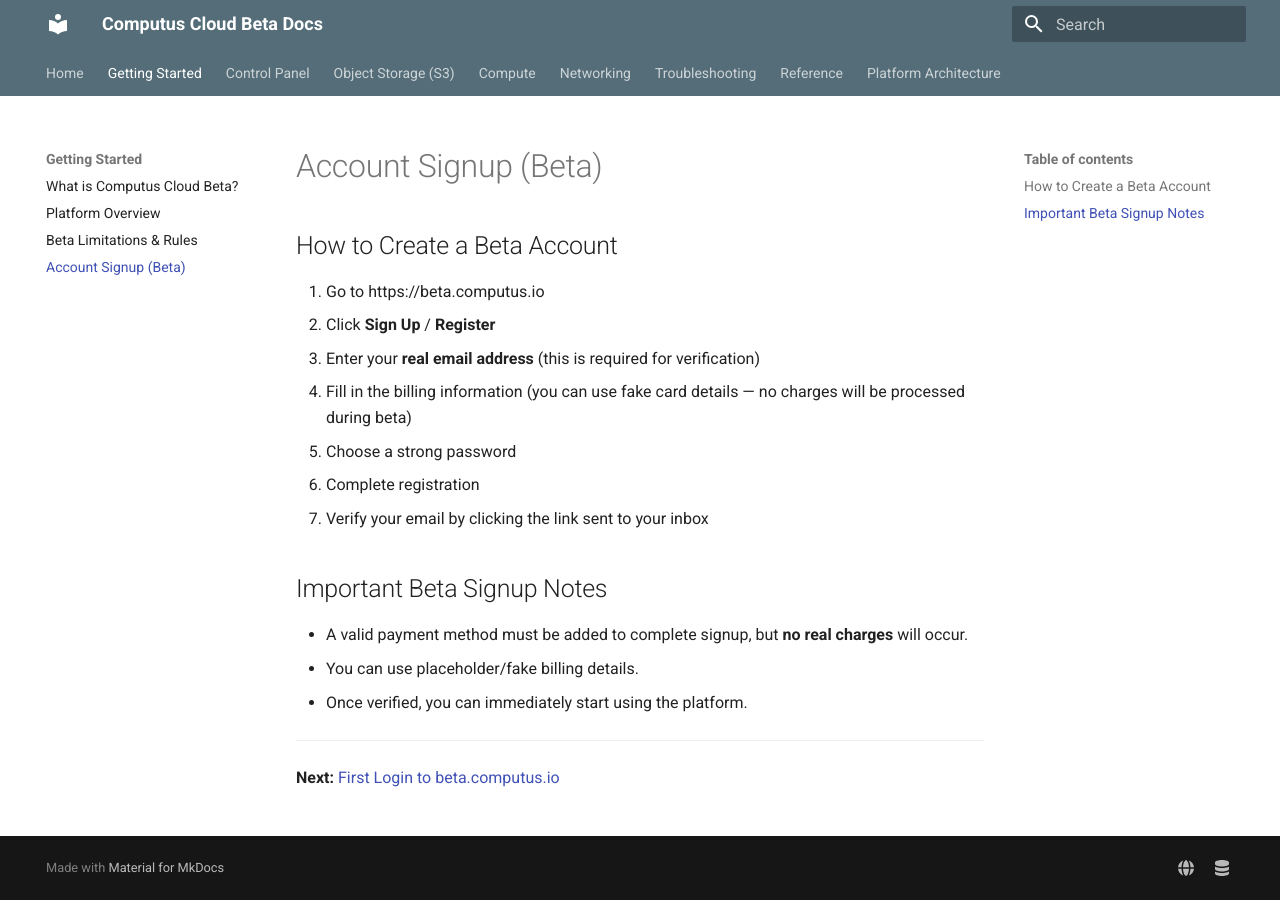
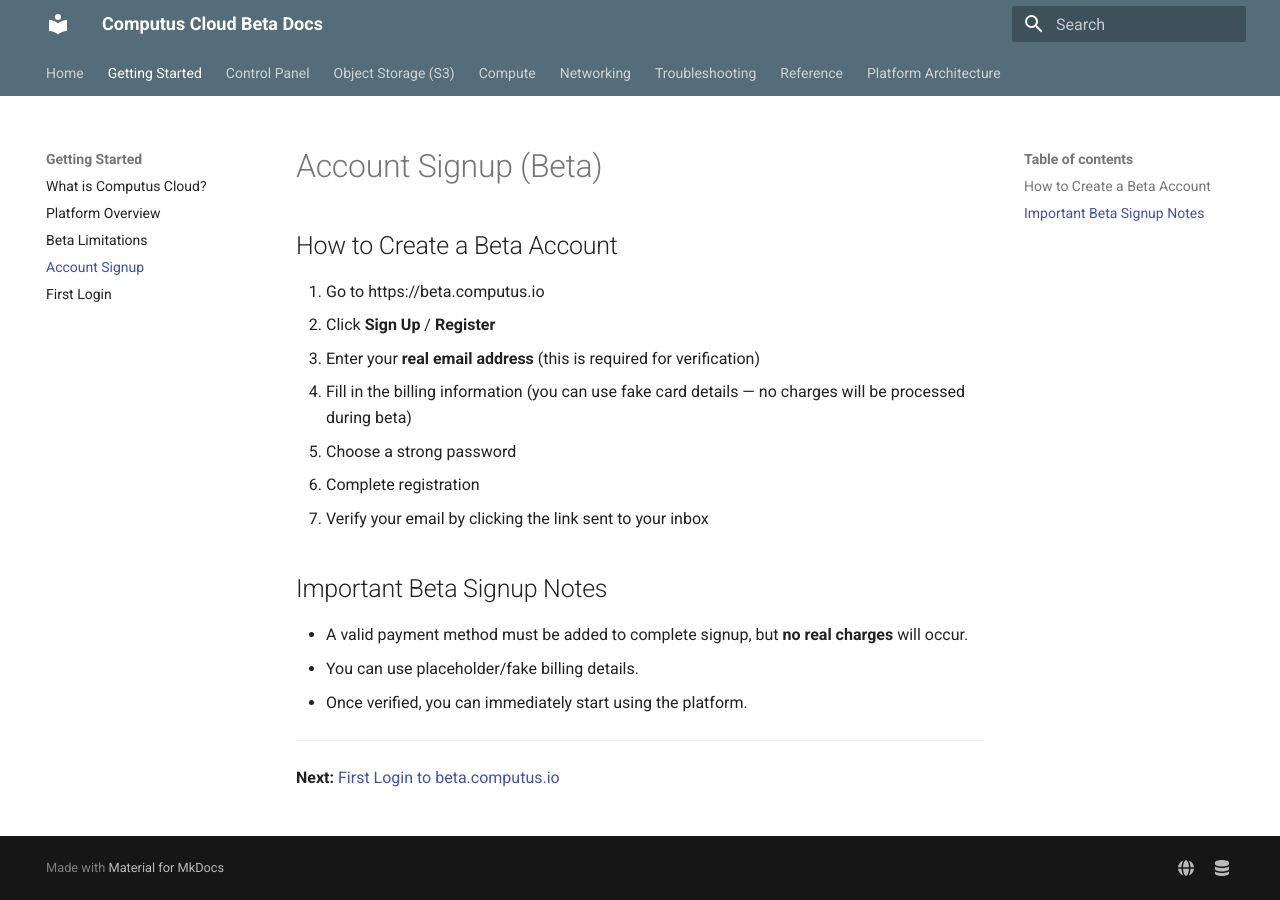
Before and after one commit to LordTeruki/my-docs, an MkDocs documentation site: the page built from docs/getting-started/account-signup.md, in a window 1280 px wide. Built offline with MkDocs 1.6.1 and Material for MkDocs 9.7.7, drawn with Linux system fonts in a browser that asks for light colours; some of the changed lines change nothing that is shown.

Commit message:
fix nav structure and enable next/prev navigation

```diff
--- a/mkdocs.yml
+++ b/mkdocs.yml
@@ -61,56 +61,57 @@ nav:
   - Home: index.md
 
   - Getting Started:
-      - What is Computus Cloud Beta?: getting-started/what-is-computus-cloud.md
+      - What is Computus Cloud?: getting-started/what-is-computus-cloud.md
       - Platform Overview: getting-started/platform-overview.md
-      - Beta Limitations & Rules: getting-started/beta-limitations.md
-      - Account Signup (Beta): getting-started/account-signup.md
+      - Beta Limitations: getting-started/beta-limitations.md
+      - Account Signup: getting-started/account-signup.md
+      - First Login: getting-started/first-login.md
 
   - Control Panel:
       - Accessing the Portal: control-panel/accessing-the-portal.md
       - Dashboard Overview: control-panel/dashboard-overview.md
       - Projects and Tenants: control-panel/projects-and-tenants.md
       - Billing Overview: control-panel/billing-overview.md
-      - API Keys & Credentials: control-panel/api-keys.md
+      - API Keys: control-panel/api-keys.md
 
   - Object Storage (S3):
-      - S3 Overview (Beta): object-storage/object-storage-overview.md
+      - Overview: object-storage/object-storage-overview.md
       - S3 Endpoint: object-storage/s3-endpoint.md
-      - Creating Access & Secret Keys: object-storage/access-keys-and-secret-keys.md
+      - Access Keys: object-storage/access-keys-and-secret-keys.md
       - Creating Buckets: object-storage/creating-buckets.md
       - Using AWS CLI: object-storage/using-aws-cli.md
-      - Using S3 Browser / Cyberduck: object-storage/using-s3-browser-and-cyberduck.md
-      - Bucket Policies & CORS: object-storage/bucket-policies.md
-      - Troubleshooting S3 Access: object-storage/troubleshooting-s3-access.md
+      - Using S3 Browser: object-storage/using-s3-browser-and-cyberduck.md
+      - Bucket Policies: object-storage/bucket-policies.md
+      - Troubleshooting: object-storage/troubleshooting-s3-access.md
 
   - Compute:
       - Instances Overview: compute/instances-overview.md
       - Creating a VM: compute/creating-a-vm.md
-      - Available Flavors: compute/flavors.md
-      - Available Images: compute/images.md
+      - Flavors: compute/flavors.md
+      - Images: compute/images.md
       - SSH Keys: compute/ssh-keys.md
-      - IPv6 Access Only: compute/floating-ips.md
-      - Reboot, Stop & Resize: compute/reboot-stop-resize.md
+      - IPv6 Access: compute/floating-ips.md
+      - Reboot / Resize: compute/reboot-stop-resize.md
 
   - Networking:
-      - Networks Overview: networking/networks-overview.md
-      - Private Networks & Experiments: networking/private-networks.md
+      - Overview: networking/networks-overview.md
+      - Private Networks: networking/private-networks.md
       - Subnets & Routers: networking/routers.md
       - Security Groups: networking/security-groups.md
-      - Common Networking Issues: networking/common-networking-issues.md
+      - Common Issues: networking/common-networking-issues.md
 
   - Troubleshooting:
       - Cannot Log In: troubleshooting/cannot-log-in-to-cloud-computus-io.md
       - VM Build Failed: troubleshooting/vm-build-failed.md
-      - S3 Issues: troubleshooting/s3-signaturedoesnotmatch.md
+      - S3 Signature Error: troubleshooting/s3-signaturedoesnotmatch.md
       - Bucket Access Denied: troubleshooting/bucket-access-denied.md
 
   - Reference:
-      - Endpoint Reference (Beta): reference/endpoint-reference.md
+      - Endpoint Reference: reference/endpoint-reference.md
+      - FAQ: reference/faq.md
       - Glossary: reference/glossary.md
-      - FAQ (Beta): reference/faq.md
-      - Support & Feedback: reference/support-contact.md
+      - Support: reference/support-contact.md
 
   - Platform Architecture:
       - High-Level Architecture: platform-architecture/high-level-architecture.md
-      - OpenStack Services: platform-architecture/openstack-services.md
+      - OpenStack Integration: platform-architecture/openstack-services.md
```
